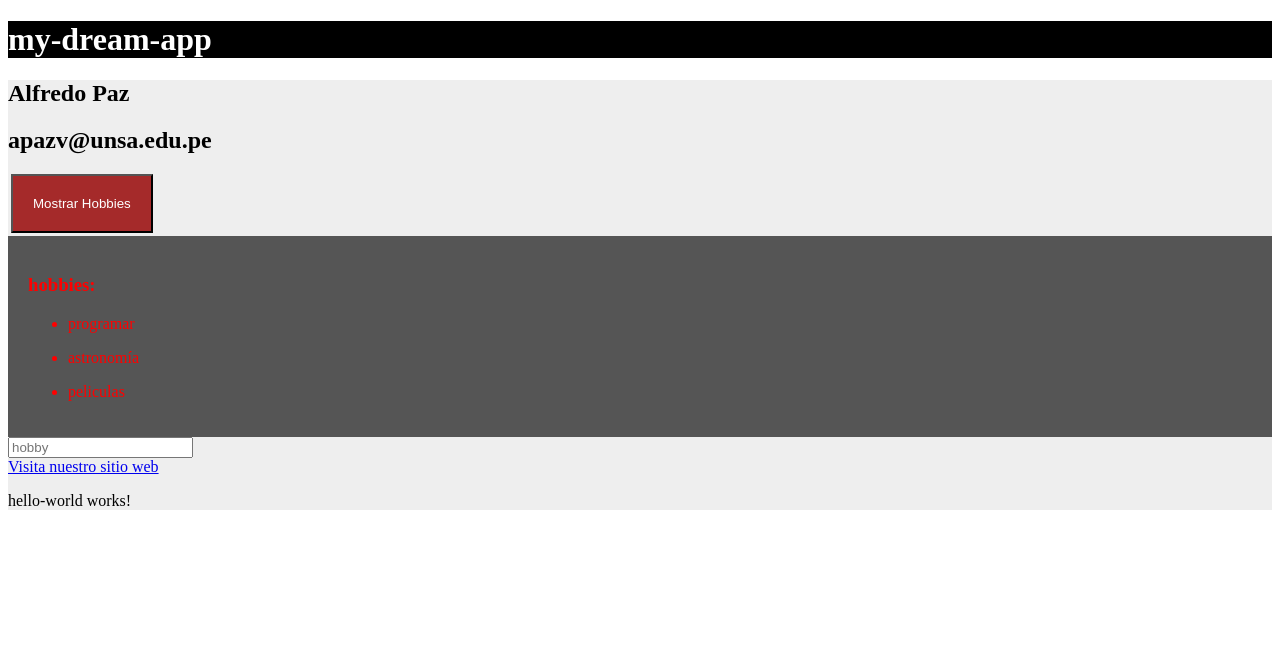
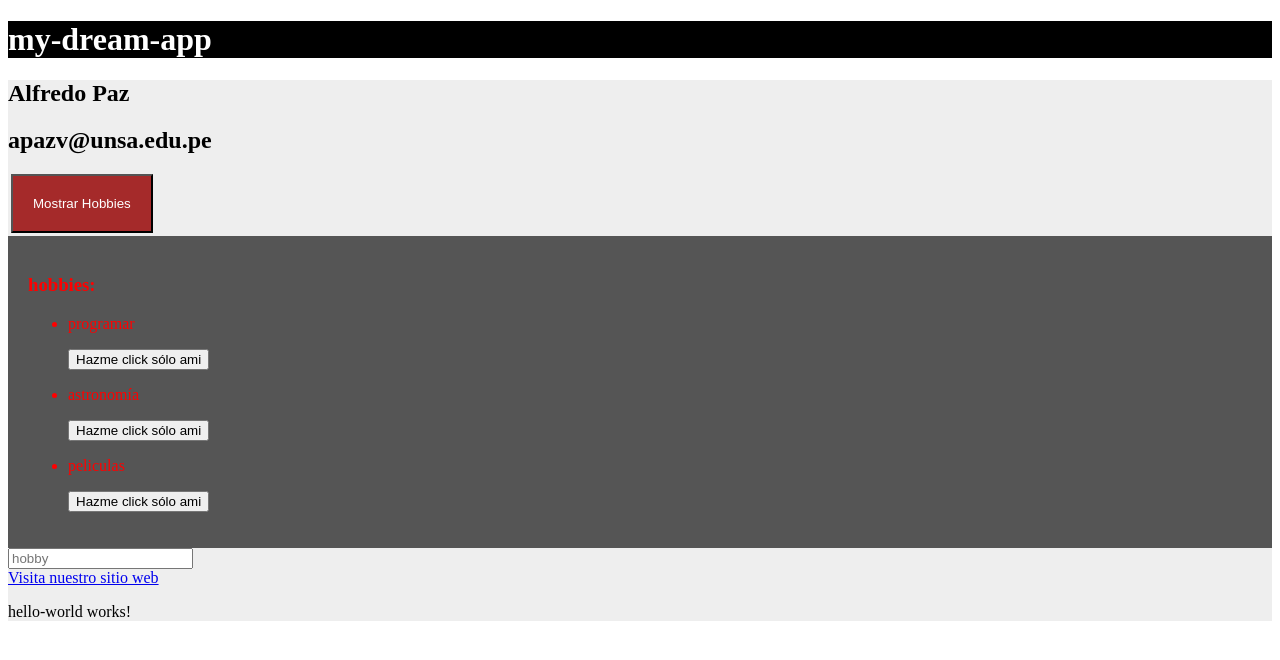
Before and after one commit to alfredopaz/angular, an Angular app: page / in a window 1280 px wide. Both pictures are taken after a click on the button "Mostrar Hobbies". Shown: the top 660 px of the page. Built offline with nearby package versions, Linux system fonts and the light colour scheme.

Commit message:
agretando botones a la aplicación

```diff
--- a/src/app/hobby/hobby.component.html
+++ b/src/app/hobby/hobby.component.html
@@ -1 +1,2 @@
 <p>{{ nameHobby }}</p>
+<button (click)=sayEnjoy(nameHobby)>Hazme click sólo ami</button>
--- a/src/app/hobby/hobby.component.ts
+++ b/src/app/hobby/hobby.component.ts
@@ -12,5 +12,7 @@ export class HobbyComponent implements OnInit {
 
   ngOnInit(): void {
   }
-
+  sayEnjoy(nameHobby: any){
+    alert("Disfrute de " + nameHobby)
+  }
 }
```
